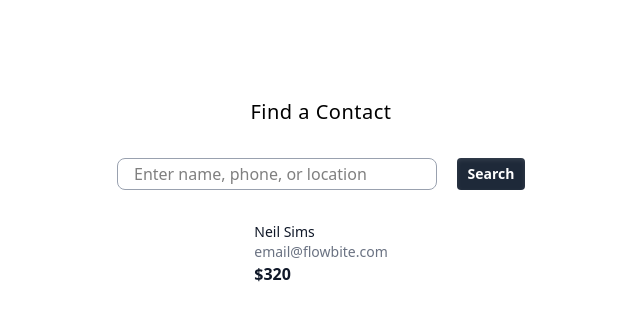
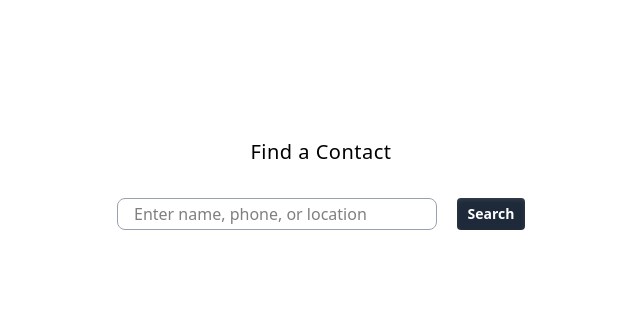
Before and after one commit to ayh-a/search-contacts, a website: page frontend/src/index.html in a window 1280 px wide. Shown: the whole page, without its empty margins (319-959 px from the left). Drawn offline with Linux system fonts and the light colour scheme.

Commit message:
removed initial entry for contact from index.html

```diff
--- a/frontend/src/index.html
+++ b/frontend/src/index.html
@@ -21,20 +21,6 @@
                 id="searchButton">Search</button>
         </div>
         <div id="contacts" class="max-h-80 overflow-y-auto">
-            <ul class="max-w-md divide-y divide-gray-200 dark:divide-gray-700">
-                <li class="pb-3 sm:pb-4">
-                    <div class="flex-1 min-w-0">
-                        <p class="text-sm font-medium text-gray-900 truncate dark:text-white">
-                            Neil Sims
-                        </p>
-                        <p class="text-sm text-gray-500 truncate dark:text-gray-400">
-                            email@flowbite.com
-                    </div>
-                    <div class="inline-flex items-center text-base font-semibold text-gray-900 dark:text-white">
-                        $320
-                     </div>
-                </li>
-            </ul>
         </div>
     </div>
 </body>
```
